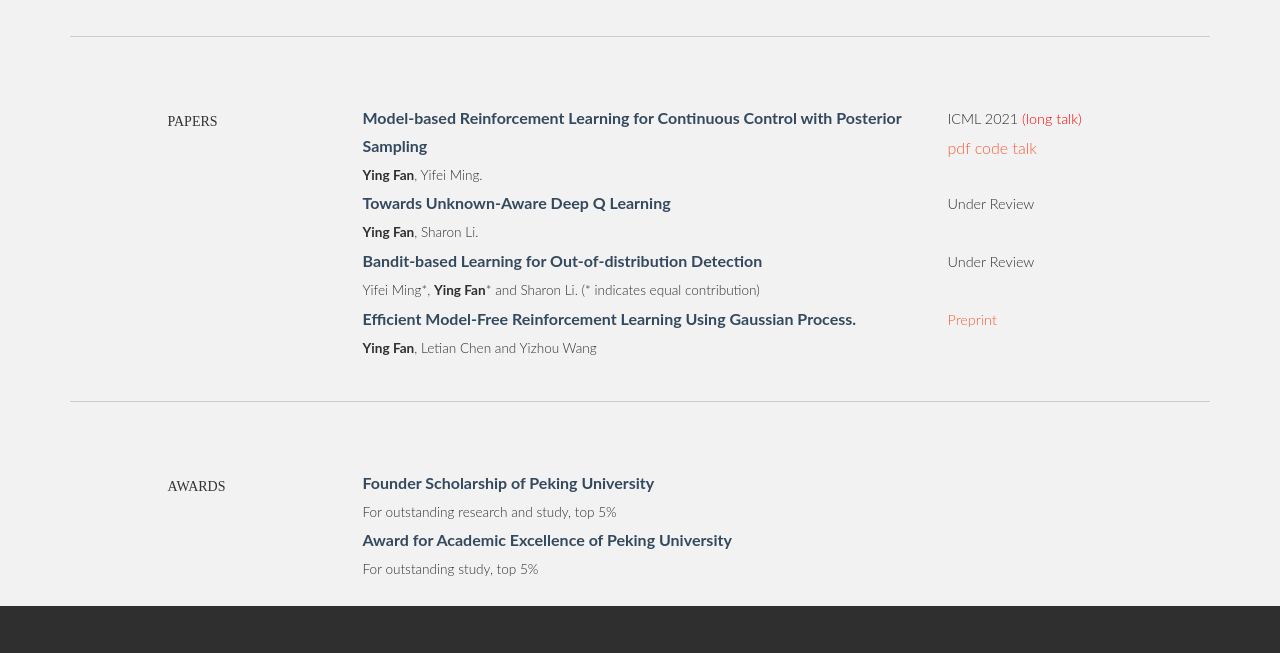
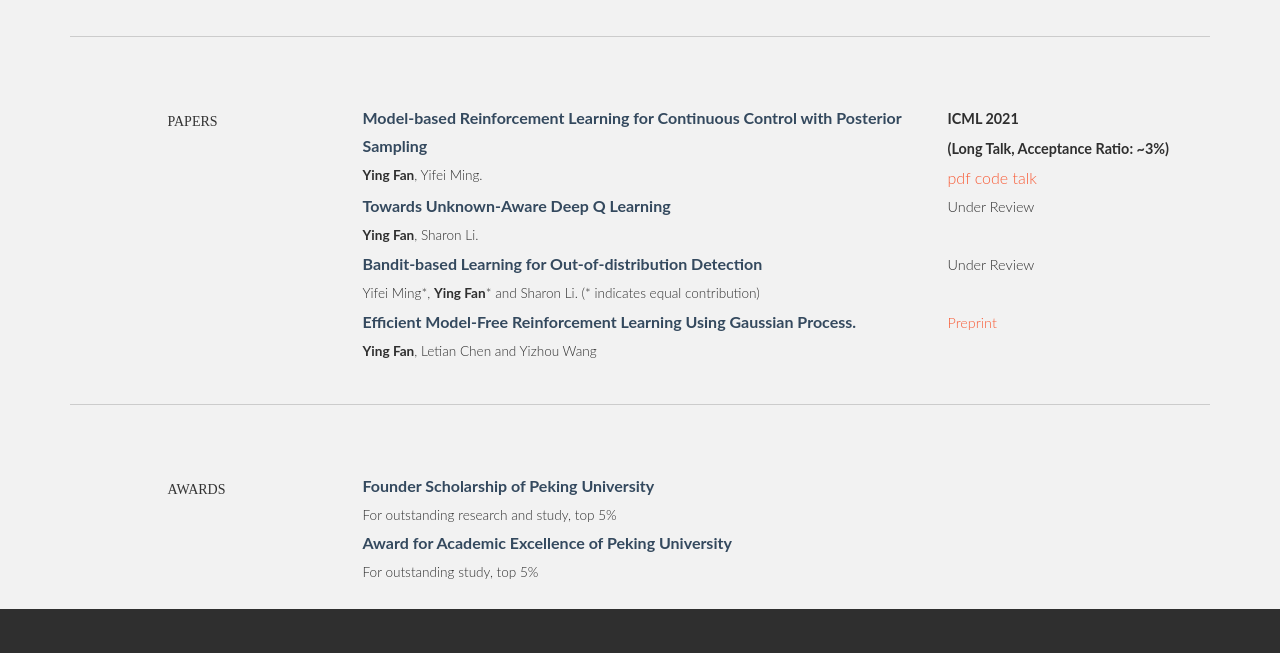
Before and after one commit to yingfan-bot/yingfan-bot.github.io, a plain HTML site: page index.html in a window 1280 px wide. Shown: the part 1013-1666 px from the top of the page. Drawn offline with Linux system fonts and the light colour scheme.

Commit message:
Update index.html

```diff
--- a/index.html
+++ b/index.html
@@ -140,7 +140,7 @@
             </div>
 			<div class="col-lg-3">
 			<p>
-				<sm><big>ICML 2021 <font color="red"> (long talk) </font> </big></sm>
+				<sm><big><b>ICML 2021 </b><br><b> (Long Talk, Acceptance Ratio: ~3%) </b> </big></sm>
 				<br>
 				<a href="https://proceedings.mlr.press/v139/fan21b.html">pdf</a> <a href="https://github.com/yingfan-bot/mbpsrl">code </a> <a href="https://icml.cc/virtual/2021/oral/9012">talk</a>
 			</p>
```
